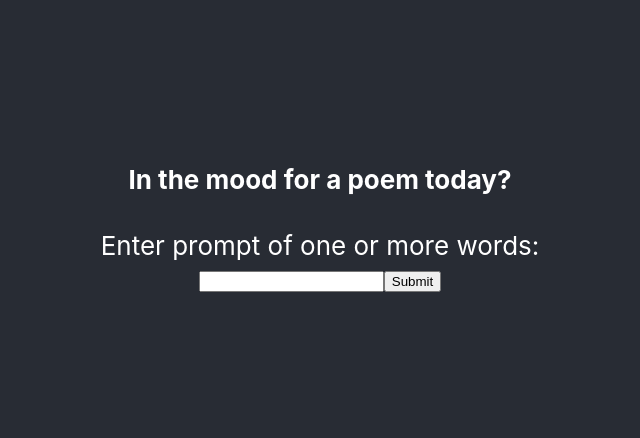
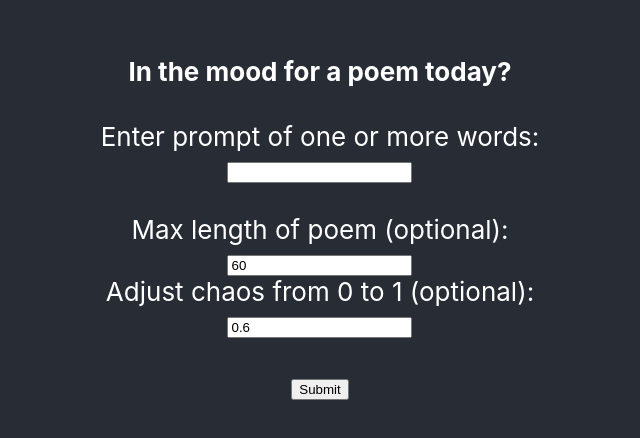
Before and after one commit to qbiqing/openai-poems, a React (Create React App) app: page / in a window 1280 px wide. Shown: the part 174-612 px from the top of the page, without its empty margins (320-960 px from the left). Built offline with nearby package versions, Linux system fonts and the light colour scheme.

Commit message:
add more customization options; do not crash app if no response

```diff
--- a/src/form.js
+++ b/src/form.js
@@ -3,14 +3,24 @@ import React from 'react';
 class PromptForm extends React.Component {
     constructor(props) {
       super(props);
-      this.state = {value: ''};
+      this.state = {value: '', length: 60, chaos: 0.6};
 
-      this.handleChange = this.handleChange.bind(this);
+      this.handleChangePrompt = this.handleChangePrompt.bind(this);
+      this.handleChangeMaxLength = this.handleChangeMaxLength.bind(this);
+      this.handleChangeChaos = this.handleChangeChaos.bind(this);
       this.handleSubmit = this.handleSubmit.bind(this);
     }
 
-    handleChange(event) {
+    handleChangePrompt(event) {
       this.setState({value: event.target.value});
+    }
+
+    handleChangeMaxLength(event) {
+      this.setState({length: event.target.value});
+    }
+
+    handleChangeChaos(event) {
+      this.setState({chaos: event.target.value});
     }
 
     handleSubmit(event) {
@@ -23,12 +33,12 @@ class PromptForm extends React.Component {
         },
         body: JSON.stringify({
             prompt: 'Poem about ' + this.state.value + ':\n',
-            max_tokens: 60,
-            temperature: 0.6,
+            max_tokens: parseInt(this.state.length),
+            temperature: parseFloat(this.state.chaos),
             top_p: 1,
             frequency_penalty: 0.5,
             presence_penalty: 0.3,
-            stop: ['###']
+            stop: ["###"]
         })
       }).then(response => response.json())
         .then(data => this.setState({data: data}));
@@ -42,13 +52,29 @@ class PromptForm extends React.Component {
           <form onSubmit={this.handleSubmit}>
             <label>
               Enter prompt of one or more words: <br/>
-              <input type="text" value={this.state.value} onChange={this.handleChange} />
+              <input type="text" value={this.state.value} onChange={this.handleChangePrompt} />
+              <br/>
+              <br/>
             </label>
+            <label>
+              Max length of poem (optional): <br/>
+              <input type="text" value={this.state.length} onChange={this.handleChangeMaxLength} />
+              <br/>
+            </label>
+            <label>
+              Adjust chaos from 0 to 1 (optional): <br/>
+              <input type="text" value={this.state.chaos} onChange={this.handleChangeChaos} />
+              <br/>
+            </label>
+            <br/>
             <input type="submit" value="Submit" />
           </form>
           <br/>
           <div className="poem">
             {this.state.data &&
+              this.state.data.choices &&
+              this.state.data.choices.length > 0 &&
+              this.state.data.choices[0].text &&
               <div>
                   {this.state.data.choices[0].text.split('\n').map((i,key) => {
                       return <div key={key}>{i}</div>;
```
